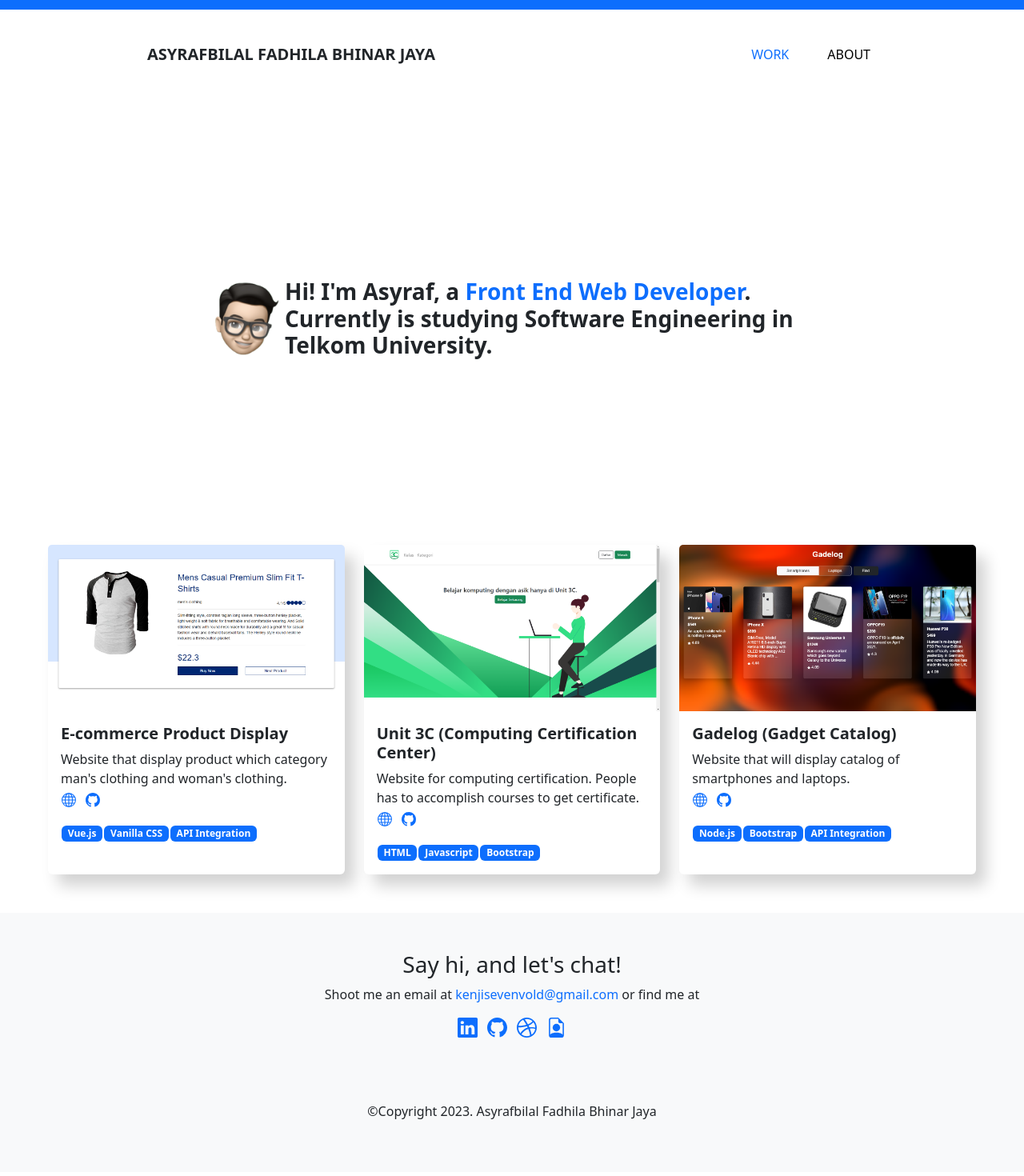
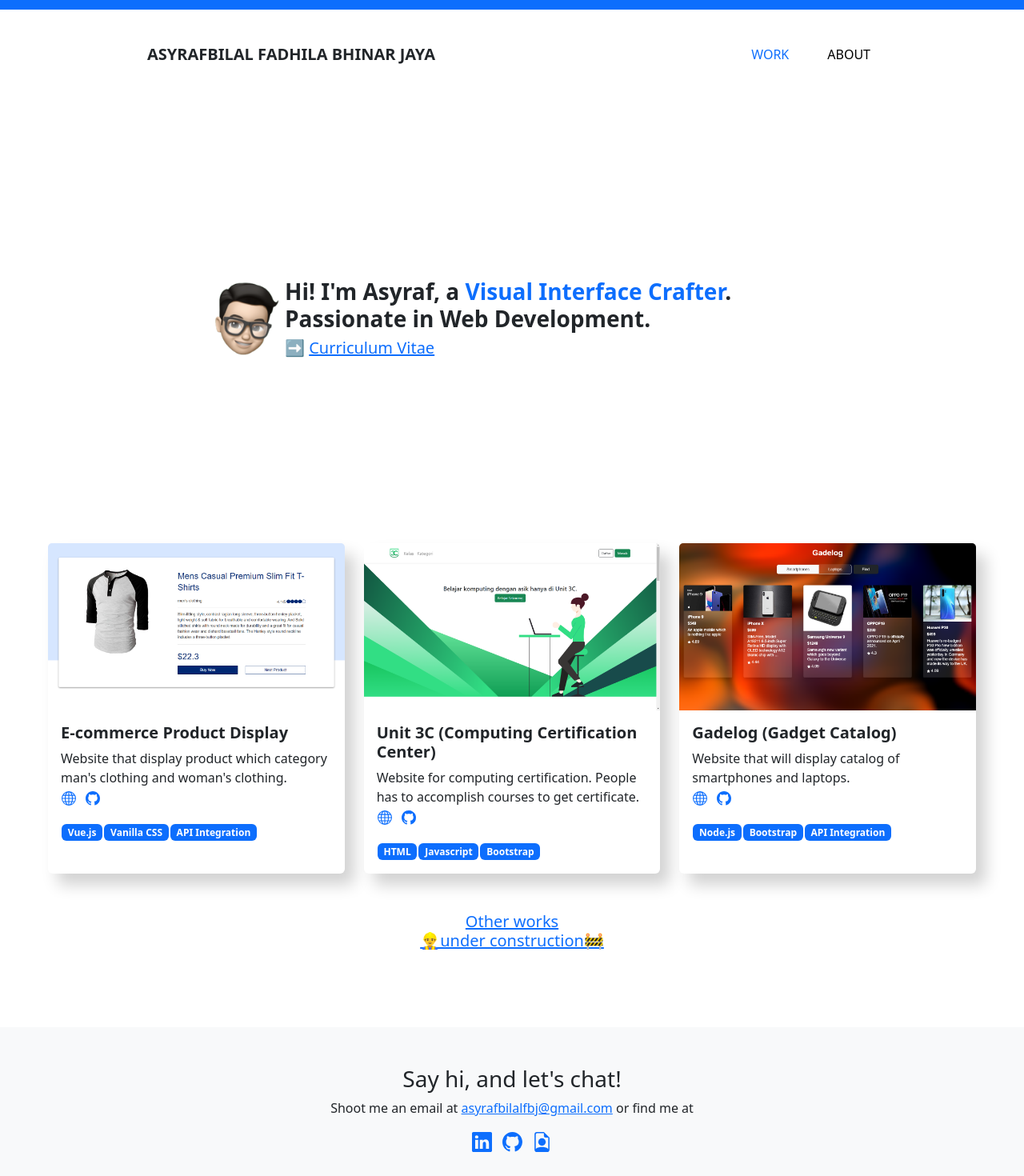
Before and after one commit to AsyrafbilalFBJ/portofolio-m, a Vue app: page / in a window 1280 px wide. Shown: the top 1470 px of the page at 80% size. Built offline with nearby package versions, Linux system fonts and the light colour scheme.

Commit message:
new content

```diff
--- a/src/components/AboutPage.vue
+++ b/src/components/AboutPage.vue
@@ -11,23 +11,23 @@
                 Asyrafbilal Fadhila Bhinar Jaya
             </h3>
             <h5>
-                Front End Web Developer
+                Frontend Web Developer
             </h5>
             <p>
-                5th semester student of Software Engineering from Telkom University with internship experience as a Web
-                Developer. Trained in building websites using frameworks and libraries such as Laravel, Vue.js, React.js and
-                others. Currently pursuing the field of Front End Web Development. Dedicated to become a Senior Front End
-                Web Developer.
+                A fresh graduated of Bachelor Degree of Computer Science from Telkom University. I am passionate about combining theoretical knowledge with hands-on experience to contribute to the ever-growing field of technology. Proficient in developing websites using React, Vue, Node, Laravel, MySQL, Firebase and Google Cloud. With a solid foundation in software development complemented by academic knowledge learned, I bring a fresh perspective and a desire to learn new technologies to every project I undertake.
             </p>
             <h5>
                 Experience
             </h5>
             <ul>
                 <li>
-                    Project-Based Intern : Front End Developer Virtual Internship Experience Core Initiative
+                    Bank Rakyat Indonesia(BRI) - Frontend Developer
                 </li>
                 <li>
-                    Software Developer at Telkomsel Surakarta as Internship
+                    Bangkit Academy - Cloud Computing Mentor
+                </li>
+                <li>
+                    Feelsbox - Frontend Developer
                 </li>
             </ul>
             <h5>
@@ -35,12 +35,17 @@
             </h5>
             <ul>
                 <li>
+                    Universitas Telkom (S1 Rekayasa Perangkat Lunak)
+                </li>
+                <li>
                     SMK Telkom Malang (Rekayasa Perangkat Lunak)
                 </li>
-                <li>
-                    Universitas Telkom (S1 Rekayasa Perangkat Lunak)
-                </li>
             </ul>
+            <a href="https://drive.google.com/file/d/1Ey45XMkW6c7YTK__DZQMxXMIlfGsSGdF/view?usp=sharing" target="_blank" rel="noopener noreferrer">
+                <h5>
+                    Curriculum Vitae
+                </h5>
+            </a>
         </div>
         <div class="col-2">
 
--- a/src/components/ContactFooter.vue
+++ b/src/components/ContactFooter.vue
@@ -5,11 +5,11 @@
                 Say hi, and let's chat!
             </h3>
             <p>
-                Shoot me an email at <span class="text-primary">kenjisevenvold@gmail.com</span> or find me at
+                Shoot me an email at <a href="mailto:asyrafbilalfbj@gmail.com" class="text-primary">asyrafbilalfbj@gmail.com</a> or find me at
             </p>
             <div class="row">
                 <div class="col-12">
-                    <a href="https://www.linkedin.com/in/asyrafbilal-fadhila-bhinar-jaya-496758222/" target="_blank" rel="noopener noreferrer">
+                    <a href="https://www.linkedin.com/in/asyrafbilalfbj/" target="_blank" rel="noopener noreferrer">
                         <svg xmlns="http://www.w3.org/2000/svg" width="25" height="25" fill="#0D6EFD" class="bi bi-linkedin" viewBox="0 0 16 16">
                         <path d="M0 1.146C0 .513.526 0 1.175 0h13.65C15.474 0 16 .513 16 1.146v13.708c0 .633-.526 1.146-1.175 1.146H1.175C.526 16 0 15.487 0 14.854V1.146zm4.943 12.248V6.169H2.542v7.225h2.401zm-1.2-8.212c.837 0 1.358-.554 1.358-1.248-.015-.709-.52-1.248-1.342-1.248-.822 0-1.359.54-1.359 1.248 0 .694.521 1.248 1.327 1.248h.016zm4.908 8.212V9.359c0-.216.016-.432.08-.586.173-.431.568-.878 1.232-.878.869 0 1.216.662 1.216 1.634v3.865h2.401V9.25c0-2.22-1.184-3.252-2.764-3.252-1.274 0-1.845.7-2.165 1.193v.025h-.016a5.54 5.54 0 0 1 .016-.025V6.169h-2.4c.03.678 0 7.225 0 7.225h2.4z"/>
                         </svg>
@@ -19,12 +19,7 @@
                         <path d="M8 0C3.58 0 0 3.58 0 8c0 3.54 2.29 6.53 5.47 7.59.4.07.55-.17.55-.38 0-.19-.01-.82-.01-1.49-2.01.37-2.53-.49-2.69-.94-.09-.23-.48-.94-.82-1.13-.28-.15-.68-.52-.01-.53.63-.01 1.08.58 1.23.82.72 1.21 1.87.87 2.33.66.07-.52.28-.87.51-1.07-1.78-.2-3.64-.89-3.64-3.95 0-.87.31-1.59.82-2.15-.08-.2-.36-1.02.08-2.12 0 0 .67-.21 2.2.82.64-.18 1.32-.27 2-.27.68 0 1.36.09 2 .27 1.53-1.04 2.2-.82 2.2-.82.44 1.1.16 1.92.08 2.12.51.56.82 1.27.82 2.15 0 3.07-1.87 3.75-3.65 3.95.29.25.54.73.54 1.48 0 1.07-.01 1.93-.01 2.2 0 .21.15.46.55.38A8.012 8.012 0 0 0 16 8c0-4.42-3.58-8-8-8z"/>
                         </svg>
                     </a>&ensp;
-                    <a href="#">
-                        <svg xmlns="http://www.w3.org/2000/svg" width="25" height="25" fill="#0D6EFD" class="bi bi-dribbble" viewBox="0 0 16 16">
-                        <path fill-rule="evenodd" d="M8 0C3.584 0 0 3.584 0 8s3.584 8 8 8c4.408 0 8-3.584 8-8s-3.592-8-8-8zm5.284 3.688a6.802 6.802 0 0 1 1.545 4.251c-.226-.043-2.482-.503-4.755-.217-.052-.112-.096-.234-.148-.355-.139-.33-.295-.668-.451-.99 2.516-1.023 3.662-2.498 3.81-2.69zM8 1.18c1.735 0 3.323.65 4.53 1.718-.122.174-1.155 1.553-3.584 2.464-1.12-2.056-2.36-3.74-2.551-4A6.95 6.95 0 0 1 8 1.18zm-2.907.642A43.123 43.123 0 0 1 7.627 5.77c-3.193.85-6.013.833-6.317.833a6.865 6.865 0 0 1 3.783-4.78zM1.163 8.01V7.8c.295.01 3.61.053 7.02-.971.199.381.381.772.555 1.162l-.27.078c-3.522 1.137-5.396 4.243-5.553 4.504a6.817 6.817 0 0 1-1.752-4.564zM8 14.837a6.785 6.785 0 0 1-4.19-1.44c.12-.252 1.509-2.924 5.361-4.269.018-.009.026-.009.044-.017a28.246 28.246 0 0 1 1.457 5.18A6.722 6.722 0 0 1 8 14.837zm3.81-1.171c-.07-.417-.435-2.412-1.328-4.868 2.143-.338 4.017.217 4.251.295a6.774 6.774 0 0 1-2.924 4.573z"/>
-                        </svg>
-                    </a>&ensp;
-                    <a href="https://drive.google.com/file/d/1sj0CQ9JUXsVIvlRx7fjMrEtrR0ZvRI7u/view?usp=sharing" target="_blank" rel="noopener noreferrer">
+                    <a href="https://drive.google.com/file/d/1Ey45XMkW6c7YTK__DZQMxXMIlfGsSGdF/view?usp=sharing" target="_blank" rel="noopener noreferrer">
                         <svg xmlns="http://www.w3.org/2000/svg" width="25" height="25" fill="#0D6EFD" class="bi bi-file-earmark-person" viewBox="0 0 16 16">
                         <path d="M11 8a3 3 0 1 1-6 0 3 3 0 0 1 6 0z"/>
                         <path d="M14 14V4.5L9.5 0H4a2 2 0 0 0-2 2v12a2 2 0 0 0 2 2h8a2 2 0 0 0 2-2zM9.5 3A1.5 1.5 0 0 0 11 4.5h2v9.255S12 12 8 12s-5 1.755-5 1.755V2a1 1 0 0 1 1-1h5.5v2z"/>
--- a/src/components/SomeStuff.vue
+++ b/src/components/SomeStuff.vue
@@ -169,6 +169,12 @@
                     </div>
                 </div>
             </div>
+            <div class="text-center my-5">
+                <h5>
+                    <a href="https://asyrafbilalfbj.github.io/">Other works<br>👷‍♂️under construction🚧</a>
+                </h5>
+
+            </div>
         </div>
         <!-- <div class="col-1">
         </div> -->
--- a/src/components/WorkGreet.vue
+++ b/src/components/WorkGreet.vue
@@ -10,8 +10,15 @@
             </div>
             <div class="col-lg-7 col-sm-12 m-auto">
                 <h3 class="fw-semibold">
-                    Hi! I'm Asyraf, a <span class="text-primary">Front End Web Developer</span>. Currently is studying Software Engineering in Telkom University.
+                    Hi! I'm Asyraf, a <span class="text-primary">Visual Interface Crafter</span>.
+                    Passionate in Web Development.
                 </h3>
+                <h5>
+                    ➡
+                    <a href="https://drive.google.com/file/d/1Ey45XMkW6c7YTK__DZQMxXMIlfGsSGdF/view?usp=sharing" target="_blank" rel="noopener noreferrer">
+                        Curriculum Vitae
+                    </a>
+                </h5>
             </div>
             <div class="col-1">
             </div>
--- a/src/router/index.js
+++ b/src/router/index.js
@@ -31,7 +31,7 @@ const routes = [
 const router = createRouter({
     history: createWebHistory(),
     routes,
-    scrollBehavior(to, from, savedPosition) {
+    scrollBehavior() {
         // always scroll to top
         return { top: 0 }
     }
```
